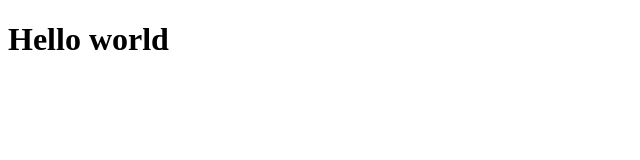
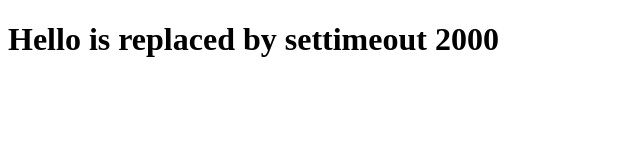
Before and after one commit to Abdullah-Niaz/Javascript, a plain HTML site: page 12_Async/setTimeout.html in a window 1280 px wide. Shown: the whole page, without its empty margins (0-640 px from the left). Drawn offline with Linux system fonts and the light colour scheme.

Commit message:
handling settimeout

```diff
--- a/12_Async/setTimeout.html
+++ b/12_Async/setTimeout.html
@@ -10,10 +10,15 @@
         Hello world
     </h1>
     <script>
-
-        setTimeout(() => {
-            console.log('Hello')
-        }, 2000);
+        function hello(){
+            const one = document.getElementById("one");
+            one.textContent = "Hello is replaced by settimeout 2000";
+            // console.log("Hello");
+        };
+        setTimeout(hello,2000)
+        // setTimeout(() => {
+        //     console.log('Hello')
+        // }, 2000);
     </script>
 </body>
 </html>
```
